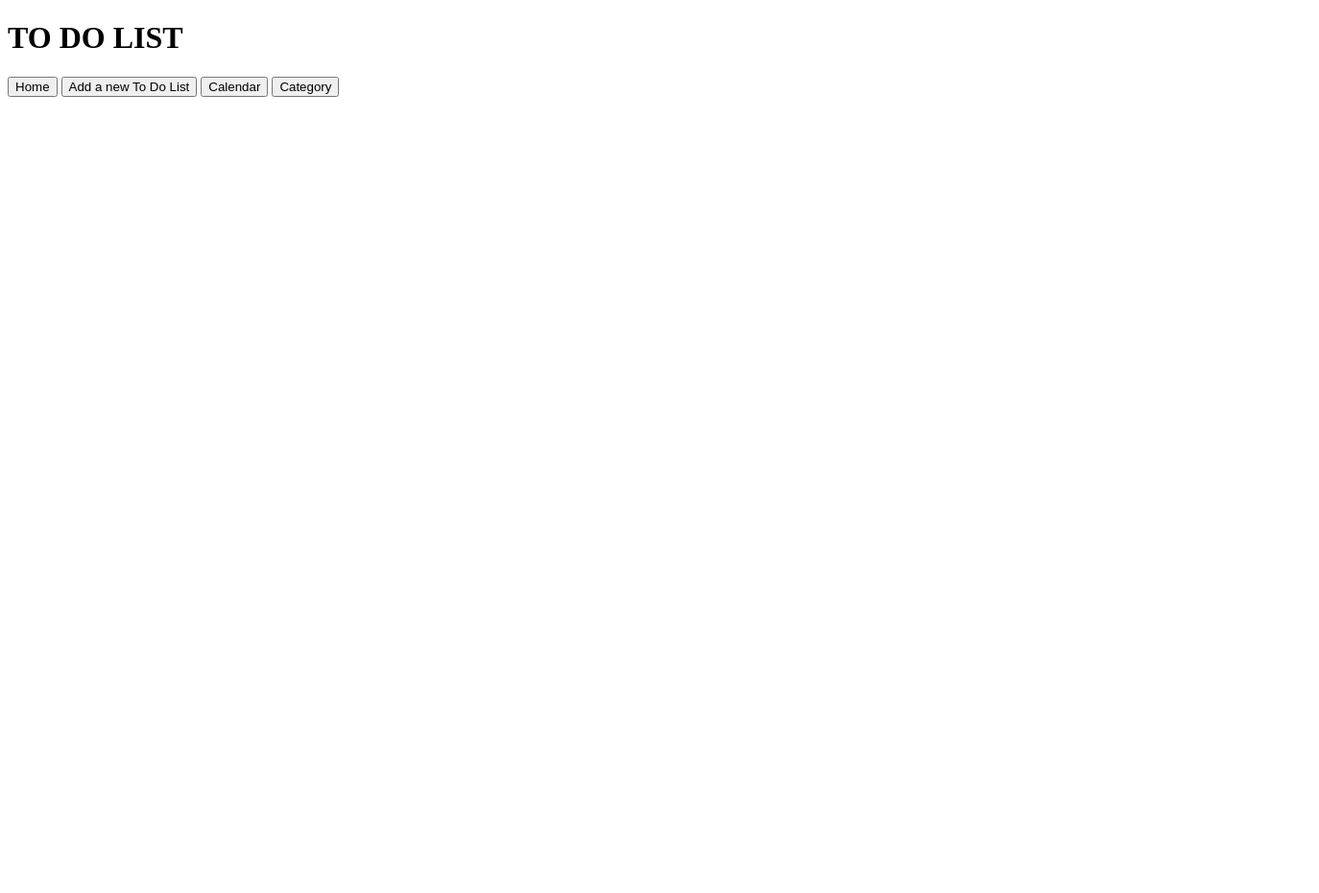
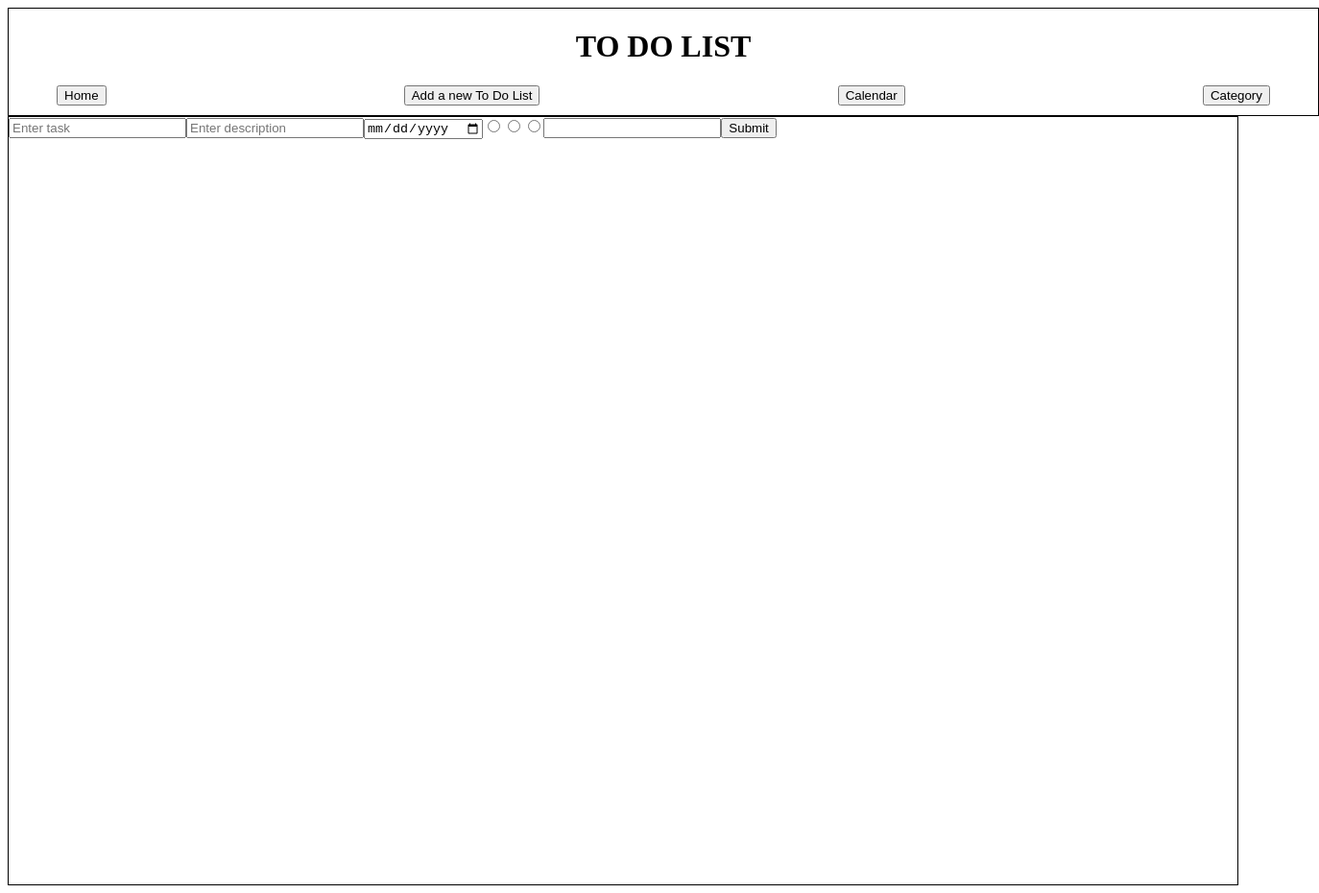
Before and after one commit to LMAlesh/Project_To_do_list, a website built with webpack: page src/template.html in a window 1280 px wide. Both pictures are taken after a click on the button "Add a new To Do List". Shown: the whole page at 96% size, 1374 px wide, since content can reach past the window. Before the commit the page ends 800 px from the top, so only its background shows below. Built offline with nearby package versions, Linux system fonts and the light colour scheme.

Commit message:
dynamic js

```diff
--- a/package.json
+++ b/package.json
@@ -18,8 +18,11 @@
   "homepage": "https://github.com/LMAlesh/Project_To_do_list#readme",
   "description": "",
   "devDependencies": {
+    "css-loader": "^7.1.2",
     "html-webpack-plugin": "^5.6.3",
+    "style-loader": "^4.0.0",
     "webpack": "^5.101.0",
-    "webpack-cli": "^6.0.1"
+    "webpack-cli": "^6.0.1",
+    "webpack-dev-server": "^5.2.2"
   }
 }
--- a/src/index.js
+++ b/src/index.js
@@ -1 +1,14 @@
 import "./styles.css";
+import { home_page } from "./modules/home_page.js";
+import { add_todo_page } from "./modules/add_todo_page.js";
+
+home_page();
+
+const homeBtn = document.querySelector('#homeBtn');
+const addBtn = document.querySelector('#addBtn');
+const calBtn = document.querySelector('#calBtn');
+const categoryBtn = document.querySelector('#categoryBtn');
+
+homeBtn.addEventListener('click', home_page);
+addBtn.addEventListener('click', add_todo_page);
+// aboutBtn.addEventListener('click', about)
--- /dev/null
+++ b/src/modules/add_todo_page.js
@@ -0,0 +1,59 @@
+const add_todo_page = () => {
+    const content = document.getElementById('content');
+    content.innerHTML='';
+
+    const form = document.createElement('form');
+    form.method = 'POST';
+
+    const titleInput = document.createElement('input');
+    titleInput.type = 'text';
+    titleInput.name = 'title';
+    titleInput.placeholder = "Enter task";
+
+    const descInput = document.createElement('input');
+    descInput.type = 'text';
+    descInput.name = 'description';
+    descInput.placeholder = "Enter description";
+
+    const dateInput = document.createElement('input');
+    dateInput.type = 'date';
+    dateInput.name = 'Due date';
+
+    const priorityInput1 = document.createElement('input');
+    priorityInput1.type = 'radio';
+    priorityInput1.name = 'priority';
+    priorityInput1.value = 'low';
+
+    const priorityInput2 = document.createElement('input');
+    priorityInput2.type = 'radio';
+    priorityInput2.name = 'priority';
+    priorityInput2.value = 'moderate';
+
+    const priorityInput3 = document.createElement('input');
+    priorityInput3.type = 'radio';
+    priorityInput3.name = 'priority';
+    priorityInput3.value = 'high';
+
+    const categoryInput = document.createElement('input');
+    categoryInput.type = 'text';
+    categoryInput.name = 'category';
+
+    const submit = document.createElement('button');
+    submit.type = submit;
+    submit.textContent = 'Submit';
+
+    content.appendChild(form);
+    form.appendChild(titleInput);
+    form.appendChild(descInput);
+    form.appendChild(dateInput);
+    form.appendChild(priorityInput1);
+    form.appendChild(priorityInput2);
+    form.appendChild(priorityInput3);
+    form.appendChild(categoryInput);
+    form.appendChild(submit);
+
+    // document.getElementById("form-container").appendChild(form);
+
+}
+
+export { add_todo_page };
--- /dev/null
+++ b/src/modules/home_page.js
@@ -0,0 +1,32 @@
+const home_page = () => {
+    const content = document.getElementById('content');
+    content.innerHTML='';
+
+    const homeDiv = document.createElement('div');
+    homeDiv.classList.add('home');
+
+    const yesterdayBtn = document.createElement('button');
+    yesterdayBtn.classList.add('button');
+    yesterdayBtn.textContent = "<";
+
+    const buttonDiv = document.createElement('div');
+    buttonDiv.classList.add('buttonDiv');
+    buttonDiv.textContent = "TODAY";
+
+    const tommorowBtn = document.createElement('button');
+    tommorowBtn.classList.add('button');
+    tommorowBtn.textContent = '>';
+
+    const currentTasks = document.createElement('div');
+    currentTasks.classList.add('currentTask');
+    currentTasks.textContent = "Tasks will be placed here";
+
+    content.appendChild(homeDiv);
+    homeDiv.appendChild(buttonDiv);
+    buttonDiv.appendChild(yesterdayBtn);
+    buttonDiv.appendChild(tommorowBtn);
+    homeDiv.appendChild(currentTasks);
+
+}
+
+export { home_page };
--- a/src/styles.css
+++ b/src/styles.css
@@ -0,0 +1,28 @@
+header {
+    border: 1px solid black;
+    /* position: fixed; */
+    width: 100%;
+    /* justify-items: center; */
+    text-align: center;
+    margin: 0px;
+    padding-left: 50px;
+    padding-right: 50px;
+    padding-bottom: 10px;
+}
+nav {
+    display: flex;
+    justify-content: space-between;
+}
+
+#content {
+    border: solid 1px black;
+    height: 100vh;
+    width: 100vw;
+}
+
+.buttonDiv {
+    border: solid 1px black;
+    display: flex;
+    justify-content: center;
+
+}
--- a/src/template.html
+++ b/src/template.html
@@ -6,13 +6,17 @@
     <title>Document</title>
 </head>
 <body>
+    <header>
         <h1>TO DO LIST</h1>
         <nav>
             <button id="homeBtn">Home</button>
             <button id="addBtn">Add a new To Do List</button>
             <button id="calBtn">Calendar</button>
-        <button id="Category">Category</button>
+            <button id="categoryBtn">Category</button>
         </nav>
+    </header>
+    <div id="content">
 
+    </div>
 </body>
 </html>
```
Also changed, not shown: 1 other file. Lines whose indentation alone changed are shown as unchanged.
